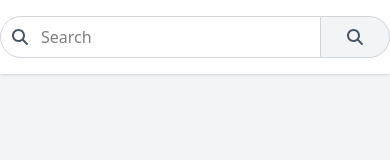
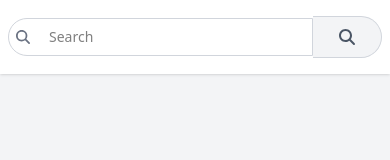
Before and after one commit to shrijithps/youtubeCloneApp, a React (Vite) app: page / in a window 390 px wide. Shown: the top 160 px of the page. Built offline with nearby package versions, Linux system fonts and the light colour scheme.

Commit message:
feat(youtubeclone):fixed formatting, made search bar responsive

```diff
--- a/src/components/SearchBar.jsx
+++ b/src/components/SearchBar.jsx
@@ -20,7 +20,7 @@ const SearchBar = ({ onSearch }) => {
   };
 
   return (
-    <div className="w-full max-w-2xl mx-auto"> {/* Centered with max width */}
+    <div className="w-full max-w-2xl sm:max-w-xl md:max-w-2xl lg:max-w-3xl mx-auto px-2"> {/* Centered with max width */}
       <form onSubmit={handleSearch}> {/* Wrap input and button in form */}
         <div className="flex items-center">
           <div className="flex-1 relative">
@@ -29,11 +29,11 @@ const SearchBar = ({ onSearch }) => {
               value={searchQuery}
               onChange={handleInputChange}
               placeholder="Search"
-              className="w-full pl-10 pr-4 py-2 border border-gray-300 rounded-l-full focus:border-blue-500 focus:outline-none"
+              className="w-full pl-10 pr-4 py-2 sm:py-2.5 text-sm sm:text-base border border-gray-300 rounded-l-full focus:border-blue-500 focus:outline-none"
             />
             <FontAwesomeIcon
               icon={faSearch}
-              className="absolute left-3 top-1/2 transform -translate-y-1/2 text-gray-600"
+              className="absolute left-2 sm:left-3 top-1/2 transform -translate-y-1/2 text-gray-500 text-sm sm:text-base"
             />
           </div>
           <button
```
Also changed, not shown: src/components/SideBar.jsx (renamed from src/components/Sidebar.jsx), src/components/VideoCard.jsx (renamed from src/components/Videocard.jsx).
